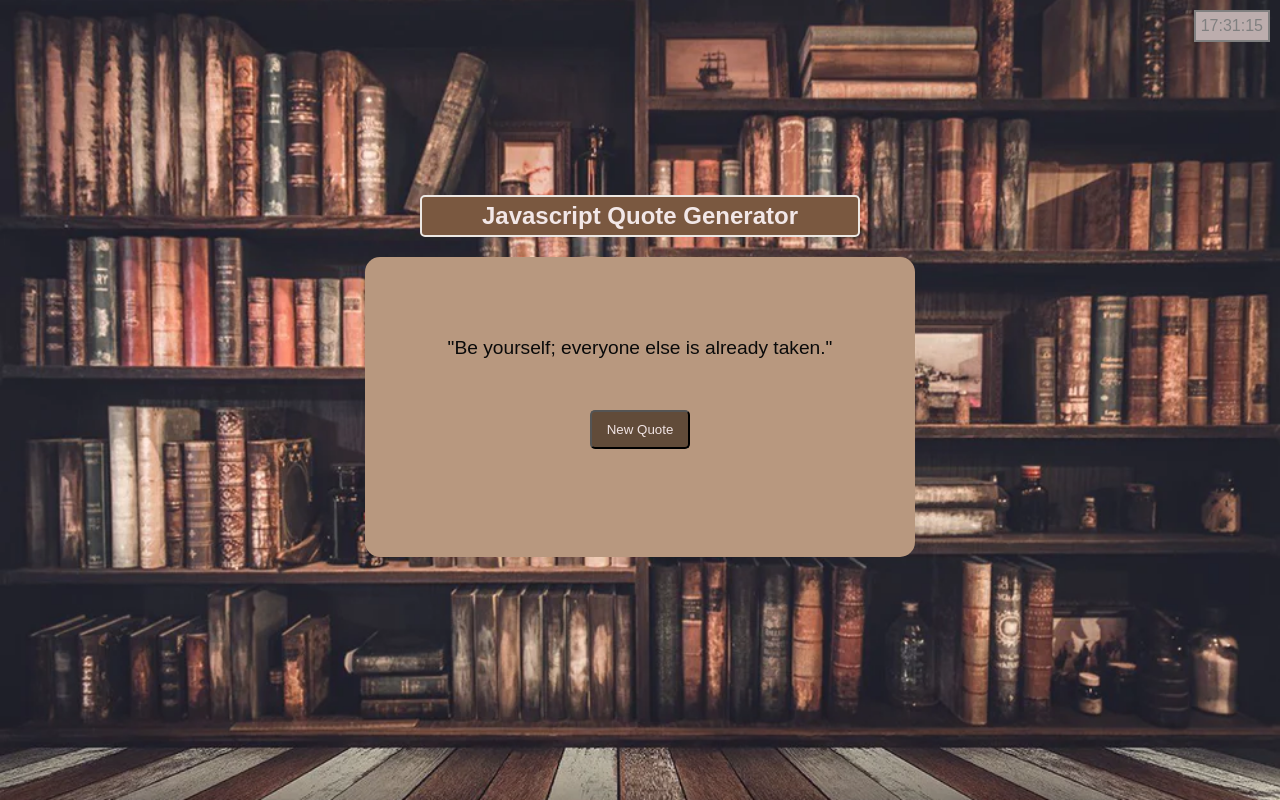
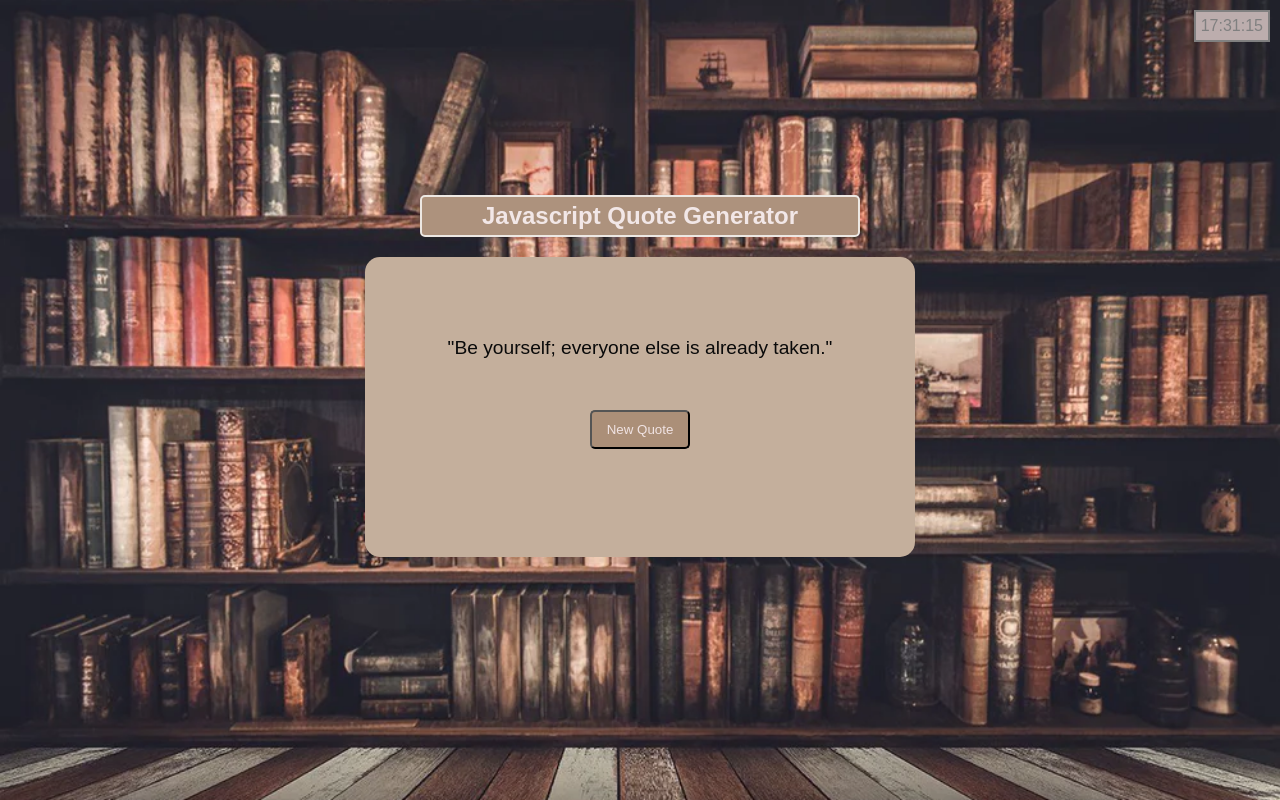
Before and after one commit to Sarra-majdoub/QuoteGenerator, a plain HTML site: page index.html in a window 1280 px wide. Drawn offline with Linux system fonts and the light colour scheme.

Commit message:
color changed

```diff
--- a/Quote.css
+++ b/Quote.css
@@ -24,7 +24,7 @@ body {
   padding: 5px;
   width: 80%;
   border-radius: 5px;
-  background-color: #7a5840;
+  background-color: #ad927d;
   margin: 20px auto;
 }
 .main {
@@ -32,7 +32,7 @@ body {
   height: 300px;
   border-radius: 15px;
   padding: 50px 40px;
-  background-color:#b8987f;
+  background-color:#c4af9c;
 }
 .button-area button {
   margin: 20px;
@@ -41,10 +41,10 @@ body {
   padding:10px 15px ;
   margin-top: 20px;
   border-radius: 5px;
-  background: #614b39;
+  background: #ab8f78;
 }
 .button-area button:active{
-    background-color: rgb(161, 113, 46);
+    background-color: rgb(211, 176, 128);
 }
 .main .text {
   font-size: 1.5rems;
--- a/Quote.js
+++ b/Quote.js
@@ -23,6 +23,8 @@ var x = setInterval(function () {
     document.getElementById("demo").innerHTML = "Happy Birthday ayoudaaa";
   }
 }, 1000);*/
+
+console.log("hello");
 
 setInterval(myFunction, 1000);
 
```
